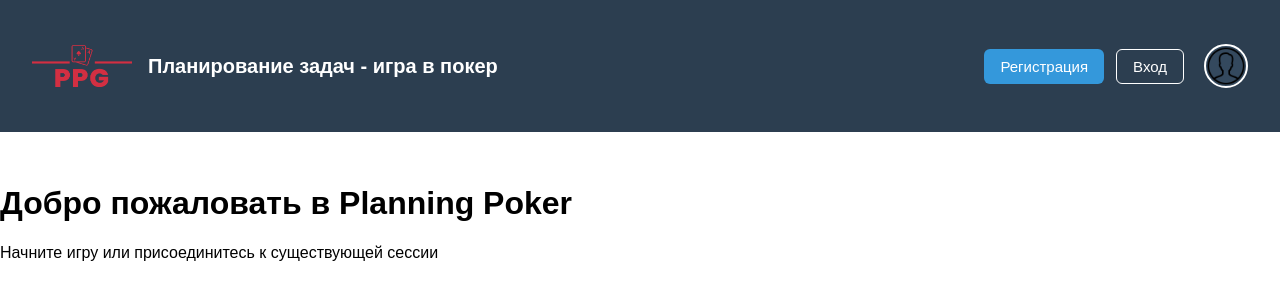
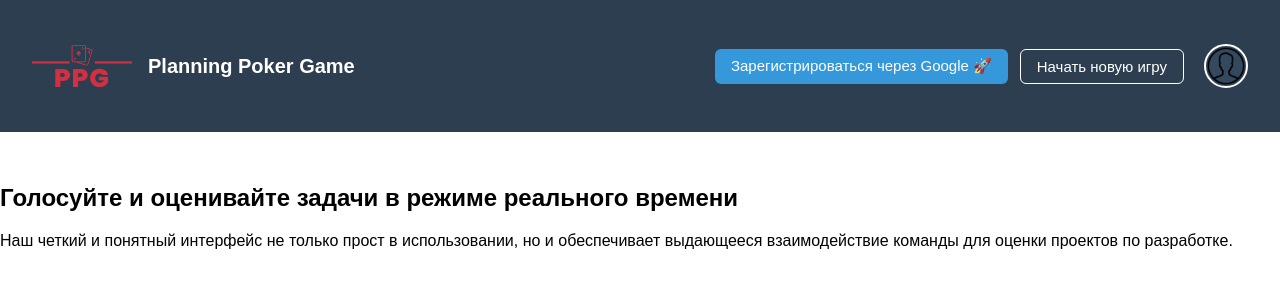
Before and after one commit to RamZek158/Planning-Poker-Game, a React app: page / in a window 1280 px wide. Shown: the top 300 px of the page. Built offline with nearby package versions, Linux system fonts and the light colour scheme.

Commit message:
Buttons styles refactoring

```diff
--- a/src/App.css
+++ b/src/App.css
@@ -1,3 +1,4 @@
+@import "buttons.css";
 body {
     margin: 0;
     padding: 0;
--- a/src/App.jsx
+++ b/src/App.jsx
@@ -1,17 +1,17 @@
 import React from 'react';
-import Header from './components/Header';
+import {
+    Header,
+    HomePage
+} from './components';
 import './App.css';
 
 function App() {
   return (
     <div className="app">
       <Header />
-
       <main className="main-content">
         {/* Здесь будет основное содержимое вашего приложения */}
-        <h1>Добро пожаловать в Planning Poker</h1>
-        <p>Начните игру или присоединитесь к существующей сессии</p>
-
+        <HomePage/>
         {/* Дополнительные компоненты будут добавляться здесь */}
       </main>
 
--- /dev/null
+++ b/src/buttons.css
@@ -0,0 +1,38 @@
+
+/* Button */
+.btn {
+    padding: 0.5rem 1rem;
+    border-radius: 6px;
+    font-size: 0.9375em;
+    font-weight: 500;
+    cursor: pointer;
+    transition: all 0.2s ease;
+    white-space: nowrap;
+}
+
+.btn:hover {
+    transform: translateY(-1px);
+    box-shadow: 0 2px 4px rgba(0, 0, 0, 0.2);
+}
+
+/* Primary button */
+.primary {
+    background-color: var(--accent-color);
+    color: var(--text-color);
+    border: none;
+}
+
+.primary:hover {
+    background-color: #2980b9;
+}
+
+/* Secondary button */
+.secondary {
+    background-color: transparent;
+    color: var(--text-color);
+    border: 1px solid var(--text-color);
+}
+
+.secondary:hover {
+    background-color: var(--hover-light);
+}
--- a/src/components/Header.css
+++ b/src/components/Header/Header.css
@@ -46,42 +46,6 @@
     gap: 0.75em;
 }
 
-.btn {
-    padding: 0.5rem 1rem;
-    border-radius: 6px;
-    font-size: 0.9375em;
-    font-weight: 500;
-    cursor: pointer;
-    transition: all 0.2s ease;
-    white-space: nowrap;
-}
-
-.btn-register {
-    background-color: var(--accent-color);
-    color: var(--text-color);
-    border: none;
-}
-
-.btn-login {
-    background-color: transparent;
-    color: var(--text-color);
-    border: 1px solid var(--text-color);
-}
-
-.btn:hover {
-    transform: translateY(-1px);
-    box-shadow: 0 2px 4px rgba(0, 0, 0, 0.2);
-}
-
-.btn-register:hover {
-    background-color: #2980b9;
-}
-
-.btn-login:hover {
-    background-color: var(--hover-light);
-}
-
-
 /* Иконка профиля */
 
 .profile-icon-wrapper {
--- a/src/components/Header.jsx
+++ b/src/components/Header/Header.jsx
@@ -1,20 +1,20 @@
 import React from 'react';
 import './Header.css';
-import logo from '../assets/images/logo.png';
-import profileIcon from '../assets/images/profile-icon.png'; // Импорт из той же папки
+import logo from '../../assets/images/logo.png';
+import profileIcon from '../../assets/images/profile-icon.png'; // Импорт из той же папки
 
 const Header = () => {
   return (
     <header className="header">
       <div className="left-section">
         <img src={logo} alt="Логотип" className="logo-image" />
-        <p className="logo-text">Планирование задач - игра в покер</p>
+        <p className="logo-text">Planning Poker Game</p>
       </div>
 
       <div className="right-section">
         <div className="auth-buttons">
-          <button className="btn btn-register">Регистрация</button>
-          <button className="btn btn-login">Вход</button>
+          <button className="btn primary">Зарегистрироваться через Google 🚀</button>
+          <button className="btn secondary">Начать новую игру</button>
         </div>
         <div className="profile-icon-wrapper">
           <img
--- /dev/null
+++ b/src/components/Header/index.js
@@ -0,0 +1 @@
+export { default as Header } from './Header';
--- /dev/null
+++ b/src/components/HomePage/HomePage.jsx
@@ -0,0 +1,13 @@
+import React from 'react';
+
+const HomePage = () => {
+  return (
+    <section className="hero">
+      <h1>Голосуйте и оценивайте задачи в режиме реального времени</h1>
+      <p>Наш четкий и понятный интерфейс не только прост в использовании, но и обеспечивает выдающееся взаимодействие команды для оценки проектов по разработке.</p>
+    </section>
+  );
+}
+
+HomePage.displayName = 'MainPage';
+export default HomePage;
--- /dev/null
+++ b/src/components/HomePage/index.js
@@ -0,0 +1 @@
+export { default as HomePage } from './HomePage';
--- /dev/null
+++ b/src/components/index.js
@@ -0,0 +1,2 @@
+export { Header } from './Header'
+export { HomePage } from './HomePage'
```
Also changed, not shown: src/pages/MainPage.jsx (deleted, +0 -13 lines).
